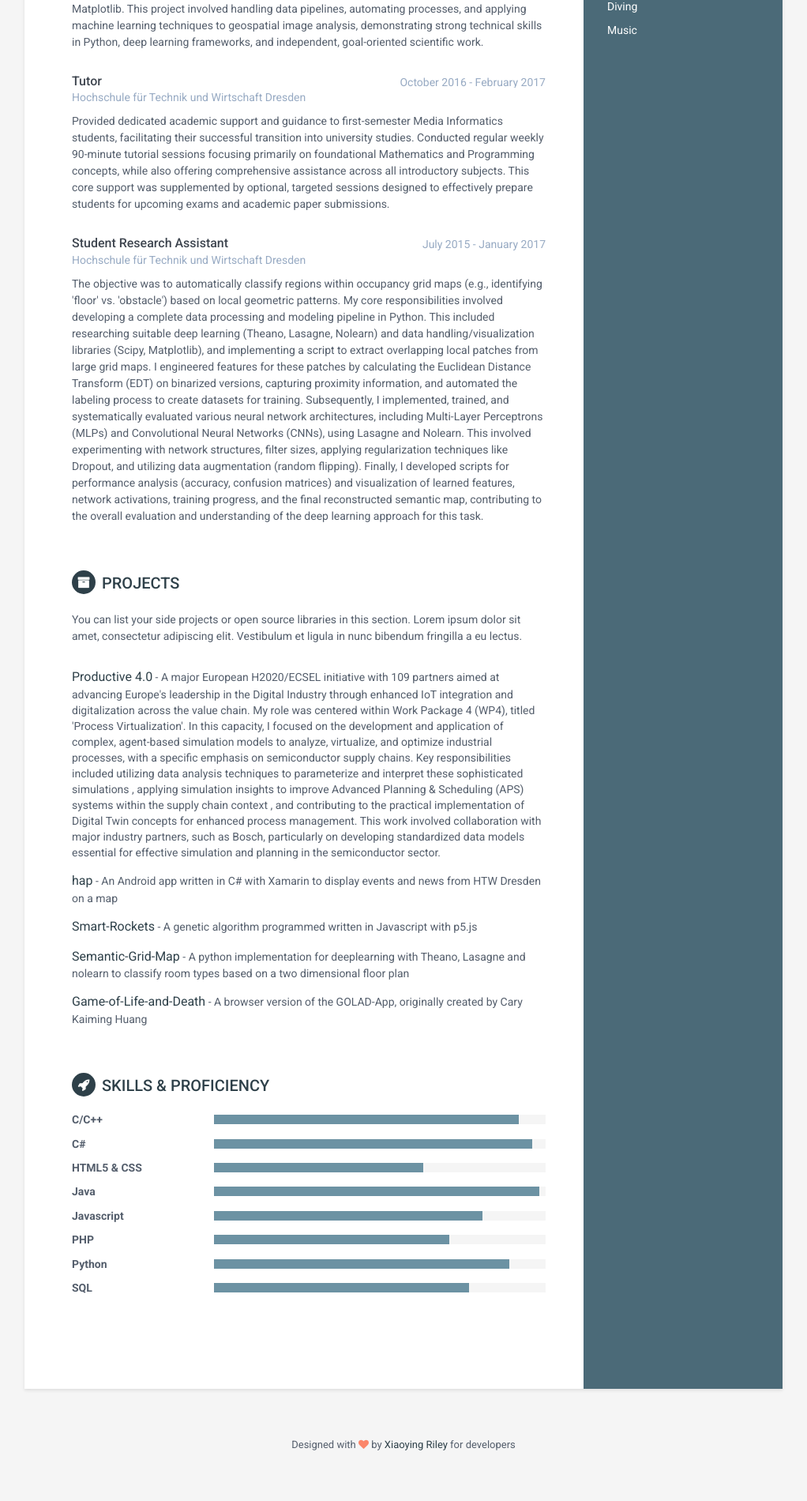
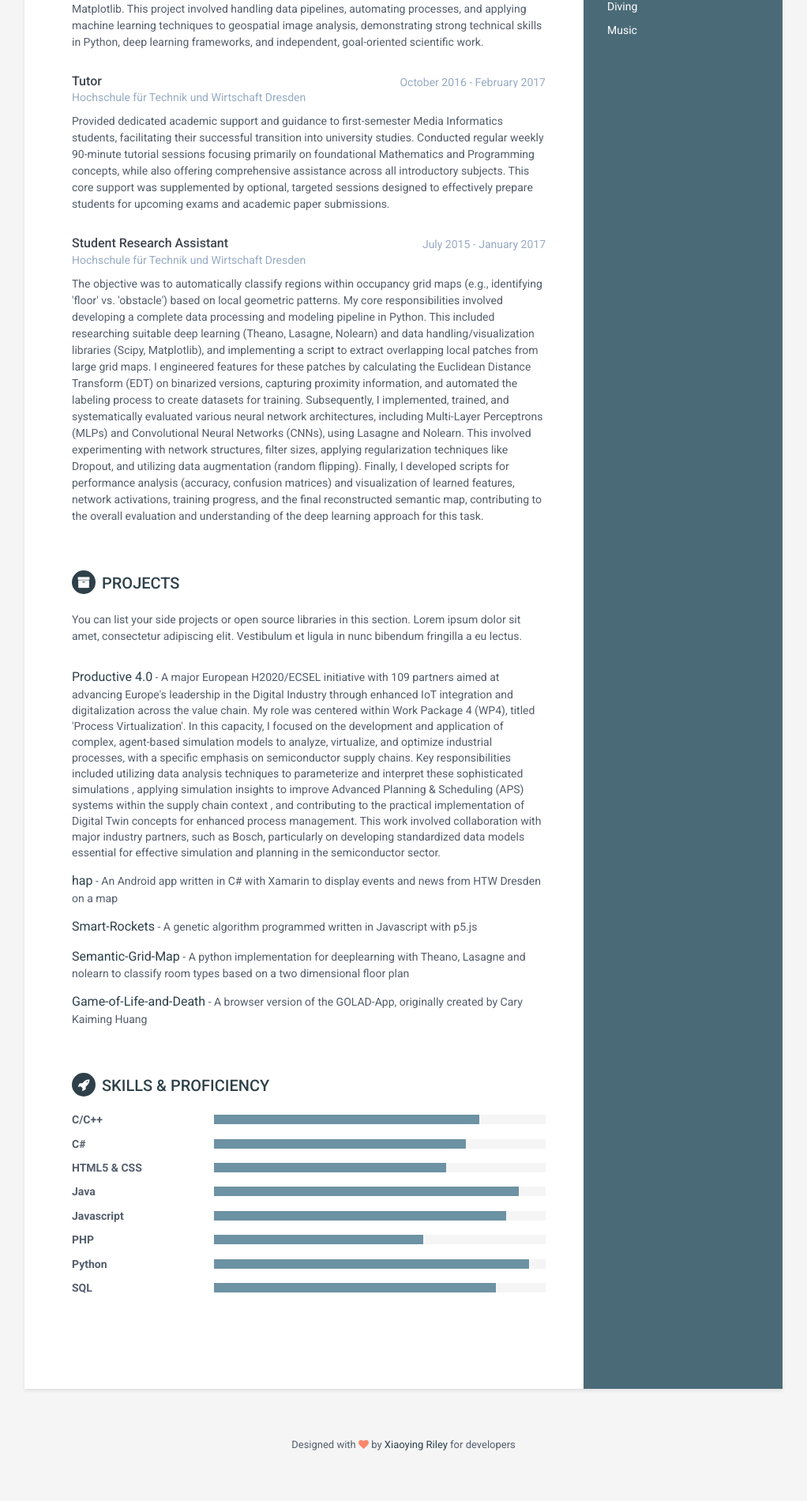
Before and after one commit to Saritus/saritus.github.io, a Jekyll site: the page built from index.html, in a window 1280 px wide. Shown: the part 1067-2967 px from the top of the page at 79% size, without its empty margins (129-1151 px from the left). Built offline with Jekyll 4.4.1, drawn with Linux system fonts in a browser that asks for light colours.

Commit message:
Update skills

```diff
--- a/_includes/skills.html
+++ b/_includes/skills.html
@@ -4,6 +4,33 @@
 
     <div class="item">
       <h3 class="level-title">C/C++</h3>
+      <div class="level-bar">
+        <div class="level-bar-inner" data-level="80%"></div>
+      </div>
+      <!--//level-bar-->
+    </div>
+    <!--//item-->
+
+    <div class="item">
+      <h3 class="level-title">C#</h3>
+      <div class="level-bar">
+        <div class="level-bar-inner" data-level="76%"></div>
+      </div>
+      <!--//level-bar-->
+    </div>
+    <!--//item-->
+
+    <div class="item">
+      <h3 class="level-title">HTML5 &amp; CSS</h3>
+      <div class="level-bar">
+        <div class="level-bar-inner" data-level="70%"></div>
+      </div>
+      <!--//level-bar-->
+    </div>
+    <!--//item-->
+
+    <div class="item">
+      <h3 class="level-title">Java</h3>
       <div class="level-bar">
         <div class="level-bar-inner" data-level="92%"></div>
       </div>
@@ -12,16 +39,16 @@
     <!--//item-->
 
     <div class="item">
-      <h3 class="level-title">C#</h3>
+      <h3 class="level-title">Javascript</h3>
       <div class="level-bar">
-        <div class="level-bar-inner" data-level="96%"></div>
+        <div class="level-bar-inner" data-level="88%"></div>
       </div>
       <!--//level-bar-->
     </div>
     <!--//item-->
 
     <div class="item">
-      <h3 class="level-title">HTML5 &amp; CSS</h3>
+      <h3 class="level-title">PHP</h3>
       <div class="level-bar">
         <div class="level-bar-inner" data-level="63%"></div>
       </div>
@@ -30,36 +57,9 @@
     <!--//item-->
 
     <div class="item">
-      <h3 class="level-title">Java</h3>
-      <div class="level-bar">
-        <div class="level-bar-inner" data-level="98%"></div>
-      </div>
-      <!--//level-bar-->
-    </div>
-    <!--//item-->
-
-    <div class="item">
-      <h3 class="level-title">Javascript</h3>
-      <div class="level-bar">
-        <div class="level-bar-inner" data-level="81%"></div>
-      </div>
-      <!--//level-bar-->
-    </div>
-    <!--//item-->
-
-    <div class="item">
-      <h3 class="level-title">PHP</h3>
-      <div class="level-bar">
-        <div class="level-bar-inner" data-level="71%"></div>
-      </div>
-      <!--//level-bar-->
-    </div>
-    <!--//item-->
-
-    <div class="item">
       <h3 class="level-title">Python</h3>
       <div class="level-bar">
-        <div class="level-bar-inner" data-level="89%"></div>
+        <div class="level-bar-inner" data-level="95%"></div>
       </div>
       <!--//level-bar-->
     </div>
@@ -68,7 +68,7 @@
     <div class="item">
       <h3 class="level-title">SQL</h3>
       <div class="level-bar">
-        <div class="level-bar-inner" data-level="77%"></div>
+        <div class="level-bar-inner" data-level="85%"></div>
       </div>
       <!--//level-bar-->
     </div>
```
